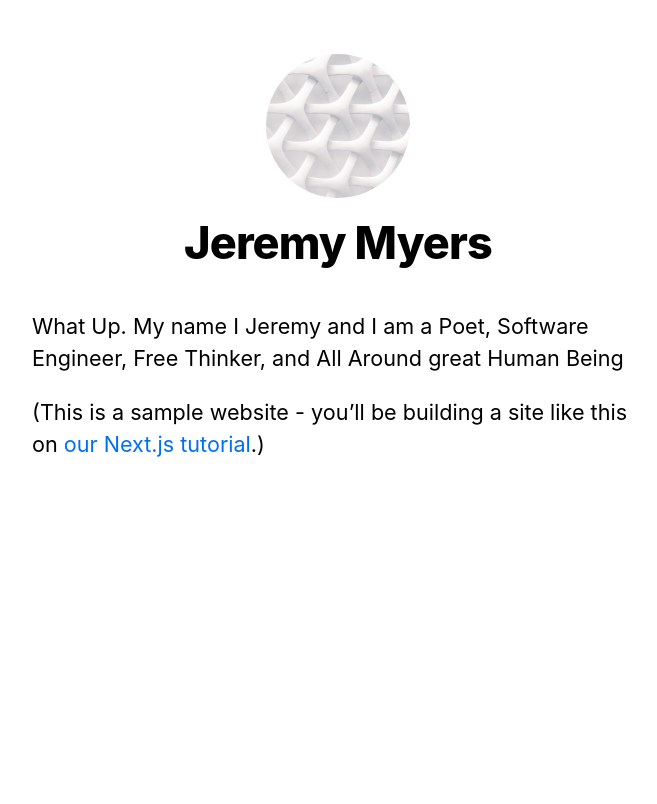
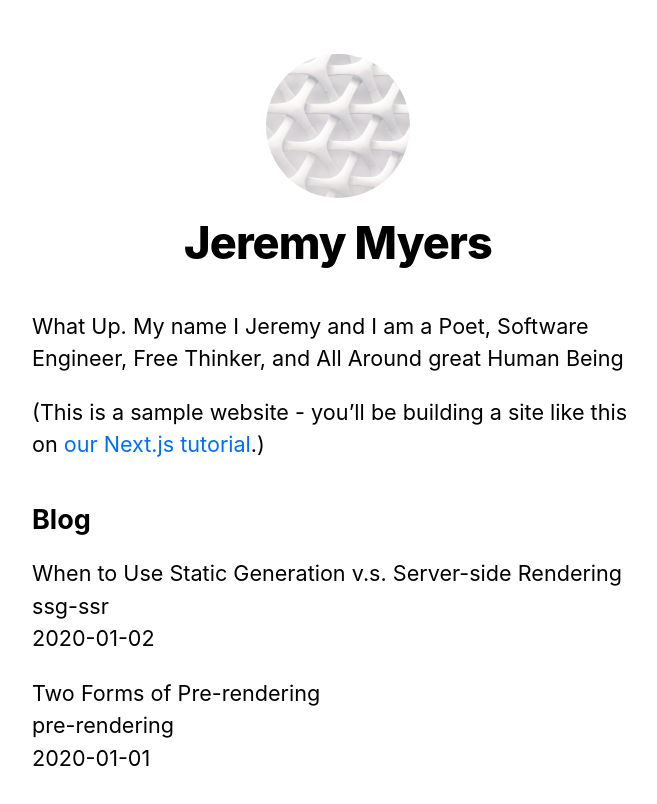
Before and after one commit to JayMy45/NextJs-Blog, a Next.js app: page / in a window 1280 px wide. Shown: the top 804 px of the page, without its empty margins (302-959 px from the left). Built offline with nearby package versions, Linux system fonts and the light colour scheme.

Commit message:
used await keyword in fetch but it able to fetch information

```diff
--- /dev/null
+++ b/lib/posts.js
@@ -0,0 +1,35 @@
+import fs from 'fs';
+import path from 'path';
+import matter from 'gray-matter';
+
+const postsDirectory = path.join(process.cwd(), 'posts');
+
+export function getSortedPostsData() {
+    // Get file names under /posts
+    const fileNames = fs.readdirSync(postsDirectory);
+    const allPostsData = fileNames.map((fileName) => {
+        // Remove ".md" from file name to get id
+        const id = fileName.replace(/\.md$/, '');
+
+        // Read markdown file as string
+        const fullPath = path.join(postsDirectory, fileName);
+        const fileContents = fs.readFileSync(fullPath, 'utf8');
+
+        // Use gray-matter to parse the post metadata section
+        const matterResult = matter(fileContents);
+
+        // Combine the data with the id
+        return {
+            id,
+            ...matterResult.data,
+        };
+    });
+    // Sort posts by date
+    return allPostsData.sort((a, b) => {
+        if (a.date < b.date) {
+            return 1;
+        } else {
+            return -1;
+        }
+    });
+}
--- a/pages/index.js
+++ b/pages/index.js
@@ -1,10 +1,22 @@
 import Head from 'next/head';
 import Layout, { siteTitle } from '../components/layout';
 import utilStyles from '../styles/utils.module.css';
+import { getSortedPostsData } from '../lib/posts';
 
-export default function Home() {
+export async function getStaticProps() {
+  const allPostsData = await getSortedPostsData();
+  return {
+    props: {
+      allPostsData,
+    },
+  };
+}
+
+
+export default function Home({ allPostsData }) {
   return (
     <Layout home>
+      {/* Keep the existing code here */}
       <Head>
         <title>{siteTitle}</title>
       </Head>
@@ -15,6 +27,21 @@
           <a href="https://nextjs.org/learn">our Next.js tutorial</a>.)
         </p>
       </section>
+      {/* Add this <section> tag below the existing <section> tag */}
+      <section className={`${utilStyles.headingMd} ${utilStyles.padding1px}`}>
+        <h2 className={utilStyles.headingLg}>Blog</h2>
+        <ul className={utilStyles.list}>
+          {allPostsData.map(({ id, date, title }) => (
+            <li className={utilStyles.listItem} key={id}>
+              {title}
+              <br />
+              {id}
+              <br />
+              {date}
+            </li>
+          ))}
+        </ul>
+      </section>
     </Layout>
   );
 }
```
